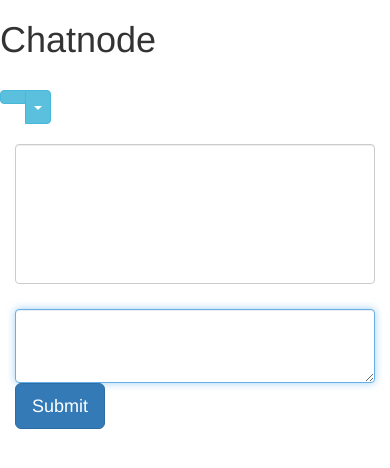
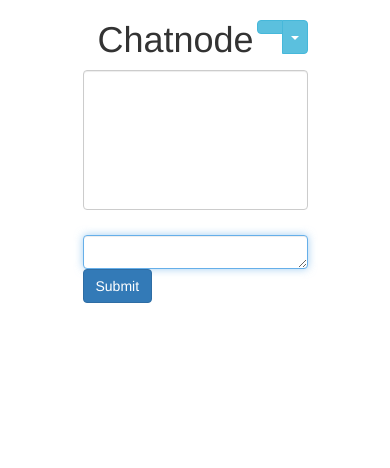
Before and after one commit to kirby81/chatnode, a website: page view/index.html in a window 390 px wide. Drawn offline with nearby package versions, Linux system fonts and the light colour scheme; no server answers.

Commit message:
responsive fix

```diff
--- a/view/css/index.css
+++ b/view/css/index.css
@@ -15,6 +15,16 @@
 
 .room {
   margin-top: 20px;
+  float: right;
+}
+
+.chatnode {
+  margin: 0 auto;
+  max-width: 50%;
+}
+
+h1 {
+  text-align: left;
 }
 
 /*[class*="col-"] {
--- a/view/index.html
+++ b/view/index.html
@@ -8,11 +8,12 @@
     <script src="https://maxcdn.bootstrapcdn.com/bootstrap/3.3.4/js/bootstrap.min.js"></script>
   </head>
   <body>
+    <div class="chatnode">
       <div class="row">
-      <h1 class="col-md-5 col-md-offset-3">Chatnode</h1>
-      <div class="room col-md-1 btn-group">
+        <h1 class="col-xs-4 col-sm-4 col-md-4 titre">Chatnode</h1>
+        <div class="room btn-group">
           <button id="room" type="button" class="btn btn-info"></button>
-        <button type="button" class="btn btn-info dropdown-toggle" data-toggle="dropdown" aria-expanded="false">
+          <button type="button" class="btn btn-info dropdown-toggle" data-toggle="dropdown" aria-haspopup="true" aria-expanded="false">
             <span class="caret"></span>
             <span class="sr-only">Toggle Dropdown</span>
           </button>
@@ -21,25 +22,25 @@
             <li id="addroom"><a href="#">New room</a></li>
           </ul>
         </div>
-      <h3 id="room"></h3>
       </div>
       <div class="row">
-    </div>
-    <form class="col-md-6 col-md-offset-3 chat form-horizontal">
+        <form class="chat form-horizontal">
           <div class="form-group">
-        <div class="col-md-12">
+            <div class="col-sm-12">
               <ul id="chat" class="form-control"></ul>
             </div>
           </div>
           <div class="form-group">
-        <div class="col-md-9">
-          <textarea id="msg" class="form-control col-md-10" rows="3" autofocus></textarea>
+            <div class="col-sm-9">
+              <textarea id="msg" class="form-control col-md-10" rows="1" autofocus></textarea>
             </div>
-        <div class="col-md-1 col-md-offset-1">
-          <button type="button" id="btn" class="btn btn-primary btn-lg">Submit</button>
+            <div class="col-sm-3">
+              <button type="button" id="btn" class="btn btn-primary btn-md">Submit</button>
             </div>
           </div>
         </form>
+      </div>
+    </div>
     <script src="/socket.io/socket.io.js" charset="utf-8"></script>
     <script type="text/javascript" src="/js/chat.js" charset="utf-8"></script>
   </body>
```
Lines whose indentation alone changed are shown as unchanged.
